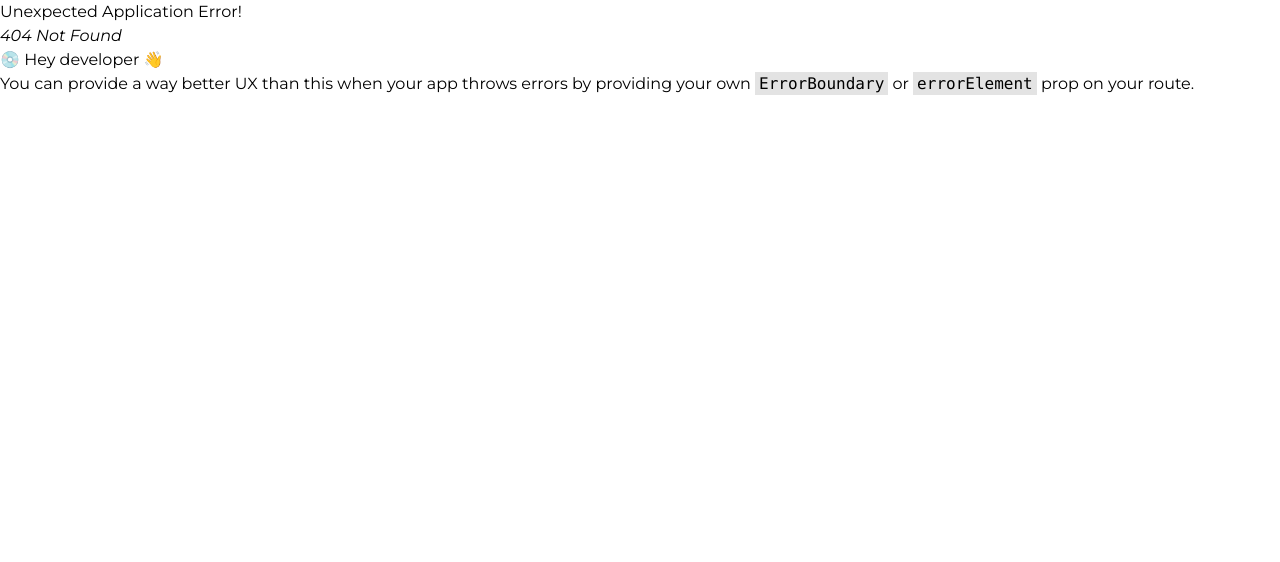
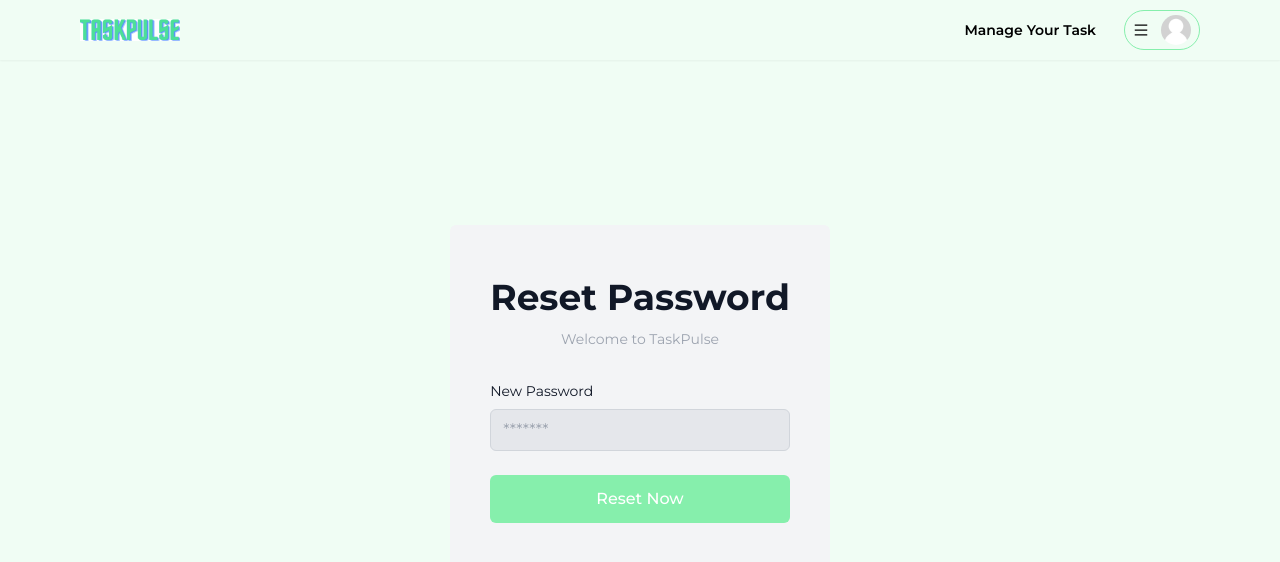
Before and after one commit to Rahim00001/TaskPulse, a React (Vite) app: page /resetPassword/1 in a window 1280 px wide. Before the commit this address had no page. Shown: the top 562 px of the page. Built offline with nearby package versions, Linux system fonts and the light colour scheme.

Commit message:
reset password route created and redirect after clicking on email link

```diff
--- /dev/null
+++ b/src/components/Pages/ForgotPassword.jsx
@@ -0,0 +1,53 @@
+import Axios from 'axios';
+import { useState } from "react";
+import { useNavigate } from "react-router-dom";
+
+const ForgotPassword = () => {
+    const [email, setEmail] = useState('')
+
+    const navigate = useNavigate()
+
+    const handleSubmit = (e) => {
+        e.preventDefault()
+        Axios.post('http://localhost:5000/auth/forgot-password', { email })
+            .then(response => {
+                if (response.data.status) {
+                    console.log('email sent');
+                    alert("Cheak your email")
+                    navigate('/login')
+                }
+            }).catch(err => {
+                console.log(err);
+            })
+    }
+    return (
+        <div className='flex justify-center items-center min-h-screen bg-green-50'>
+            <div className='flex flex-col max-w-md p-6 rounded-md sm:p-10 bg-gray-100 text-gray-900'>
+                <div className='mb-8 text-center'>
+                    <h1 className='my-3 text-4xl font-bold'>Forgot Password?</h1>
+                    <p className='text-sm text-gray-400'>Reset your password</p>
+                </div>
+                <form className='space-y-6 ng-untouched ng-pristine ng-valid' onSubmit={handleSubmit}>
+                    <div className='space-y-4'>
+                        <div>
+                            <label htmlFor='email' className='block mb-2 text-sm'>
+                                Email address
+                            </label>
+                            <input type='email' name='email' id='email' required placeholder='Enter Your Email Here'
+                                className='w-full px-3 py-2 border rounded-md border-gray-300 focus:outline-green-300 bg-gray-200 text-gray-900'
+                                onChange={(e) => setEmail(e.target.value)} />
+                        </div>
+                    </div>
+
+                    <div>
+                        <button type='submit' className='bg-green-300 hover:bg-green-400 w-full rounded-md py-3 mb-3 text-white font-medium'>
+                            Send
+                        </button>
+                    </div>
+                </form>
+            </div>
+        </div>
+    );
+};
+
+export default ForgotPassword;
--- a/src/components/ForgotPassword.jsx
+++ b/src/components/Pages/ResetPassword.jsx
@@ -1,54 +1,55 @@
-import Axios from 'axios';
-import { useState } from "react";
-import { useNavigate } from "react-router-dom";
+import { useState } from 'react'
+import Axios from 'axios'
+import { useNavigate } from 'react-router-dom'
 
-const ForgotPassword = () => {
-    const [email, setEmail] = useState('')
+const ResetPassword = () => {
+    const [password, setPassword] = useState('')
 
     const navigate = useNavigate()
 
     const handleSubmit = (e) => {
-        console.log('hlw');
         e.preventDefault()
-        Axios.post('http://localhost:5000/auth/forgot-password', { email })
+        Axios.post('http://localhost:5000/auth/reset-password', { password })
             .then(response => {
                 if (response.data.status) {
-                    console.log('email sent');
-                    alert("Cheak your email")
+                    console.log('reset button clicked');
                     navigate('/login')
                 }
             }).catch(err => {
                 console.log(err);
             })
     }
+
     return (
         <div className='flex justify-center items-center min-h-screen bg-green-50'>
             <div className='flex flex-col max-w-md p-6 rounded-md sm:p-10 bg-gray-100 text-gray-900'>
                 <div className='mb-8 text-center'>
-                    <h1 className='my-3 text-4xl font-bold'>Forgot Password?</h1>
-                    <p className='text-sm text-gray-400'>Reset your password</p>
+                    <h1 className='my-3 text-4xl font-bold'>Reset Password</h1>
+                    <p className='text-sm text-gray-400'>Welcome to TaskPulse</p>
                 </div>
                 <form className='space-y-6 ng-untouched ng-pristine ng-valid' onSubmit={handleSubmit}>
                     <div className='space-y-4'>
                         <div>
-                            <label htmlFor='email' className='block mb-2 text-sm'>
-                                Email address
-                            </label>
-                            <input type='email' name='email' id='email' required placeholder='Enter Your Email Here'
+                            <div className='flex justify-between'>
+                                <label htmlFor='password' className='text-sm mb-2'>
+                                    New Password
+                                </label>
+                            </div>
+                            <input type='password' name='password' autoComplete='new-password' id='password' required placeholder='*******'
                                 className='w-full px-3 py-2 border rounded-md border-gray-300 focus:outline-green-300 bg-gray-200 text-gray-900'
-                                onChange={(e) => setEmail(e.target.value)} />
+                                onChange={(e) => setPassword(e.target.value)} />
                         </div>
                     </div>
 
                     <div>
                         <button type='submit' className='bg-green-300 hover:bg-green-400 w-full rounded-md py-3 mb-3 text-white font-medium'>
-                            Send
+                            Reset Now
                         </button>
                     </div>
                 </form>
             </div>
         </div>
-    );
-};
+    )
+}
 
-export default ForgotPassword;
+export default ResetPassword
```
Also changed, not shown: src/main.jsx (+9 -4 lines), src/components/Pages/Login.jsx (renamed from src/components/Login.jsx), src/components/Pages/SignUp.jsx (renamed from src/components/SignUp.jsx).
